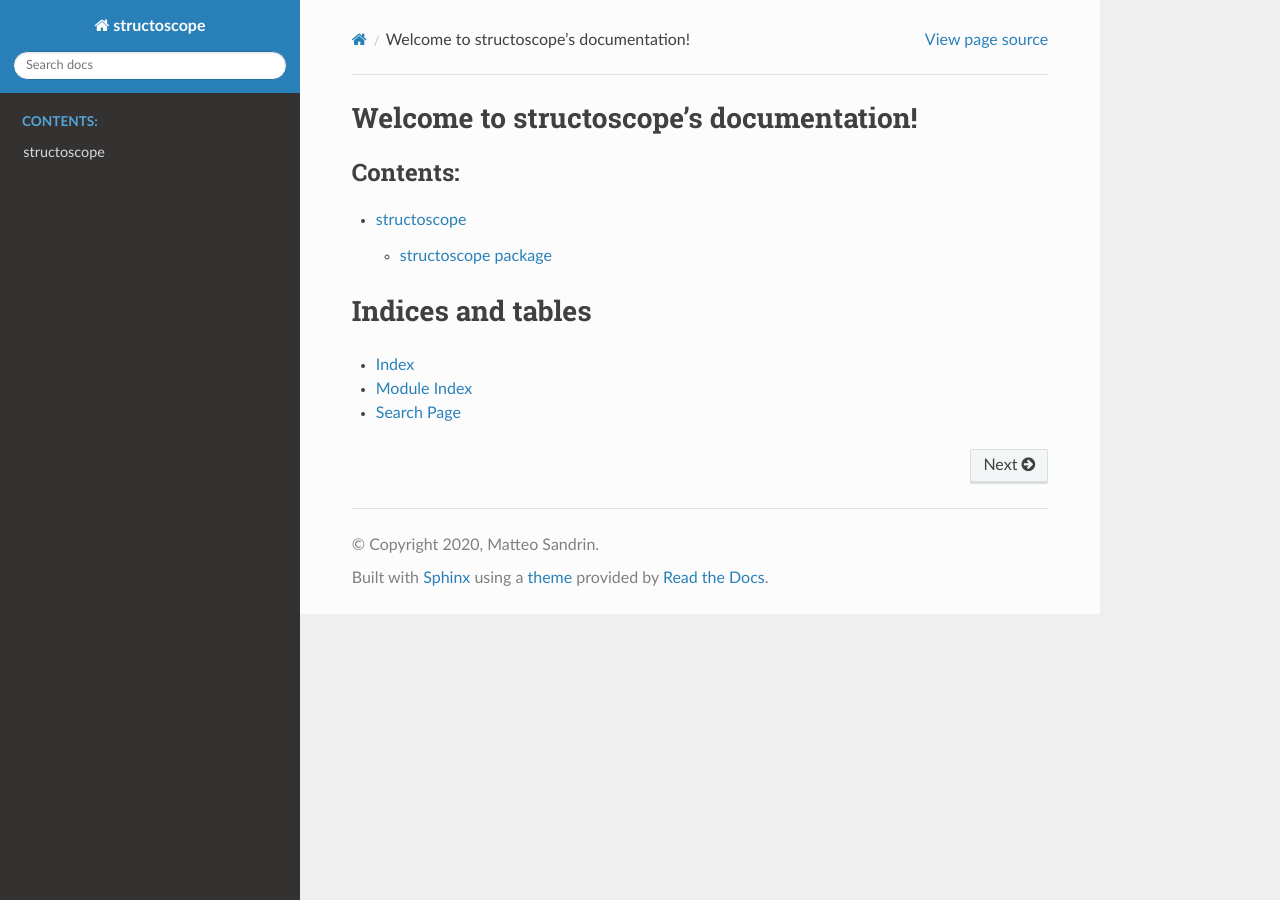
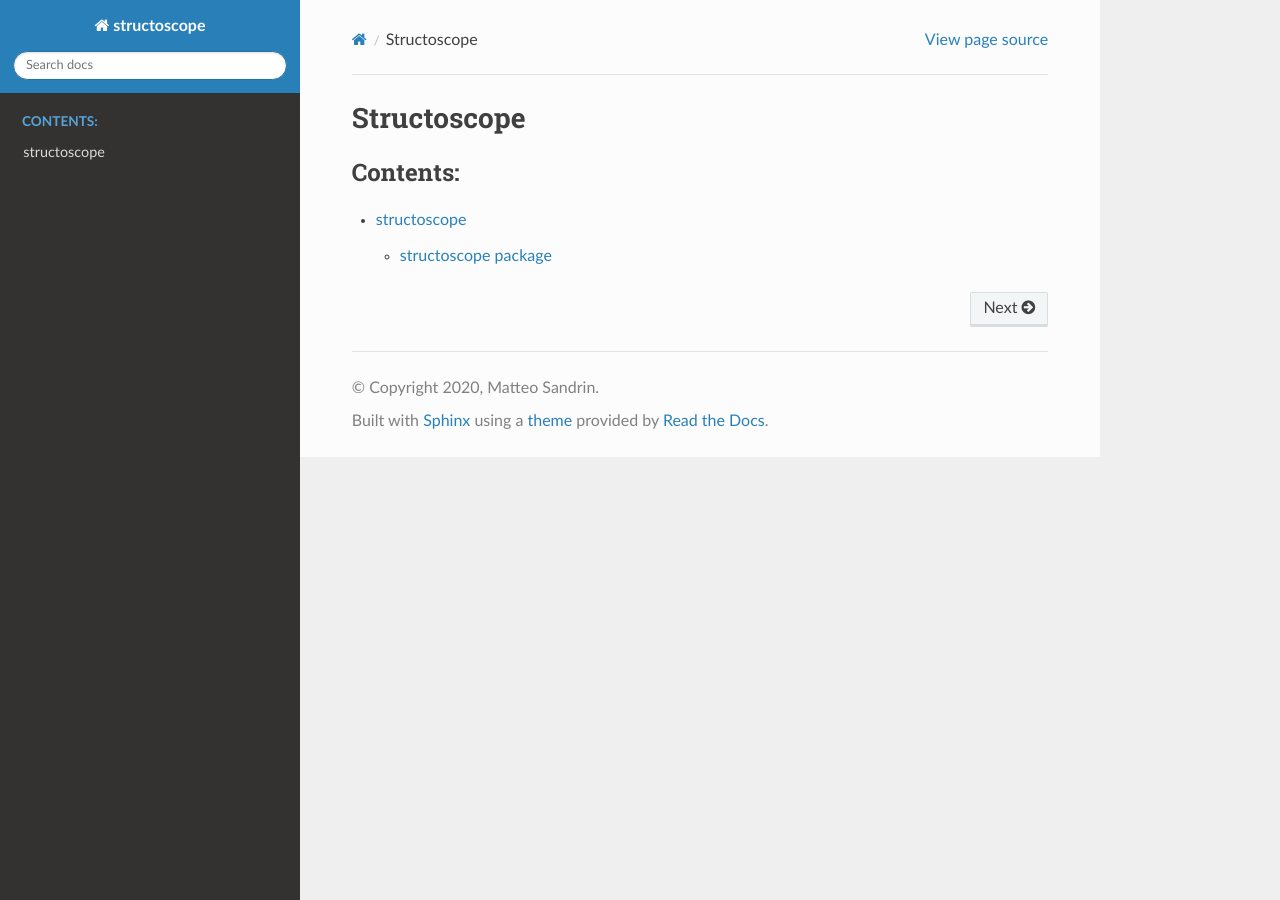
Before and after one commit to matteosandrin/structoscope, a Sphinx documentation site: the page built from docs/index.md, in a window 1280 px wide. Built offline with Sphinx 7.4.7 and the Read the Docs theme 2.0.0, drawn with Linux system fonts in a browser that asks for light colours; some of the changed lines change nothing that is shown.

Commit message:
Change to markdown

````diff
--- a/docs/conf.py
+++ b/docs/conf.py
@@ -12,7 +12,16 @@
 #
 import os
 import sys
+from recommonmark.transform import AutoStructify
+
 sys.path.insert(0, os.path.abspath('..'))
+
+
+def setup(app):
+    app.add_config_value('recommonmark_config', {
+        'auto_toc_tree_section': 'Contents',
+    }, True)
+    app.add_transform(AutoStructify)
 
 
 # -- Project information -----------------------------------------------------
@@ -23,6 +32,7 @@
 
 # The full version, including alpha/beta/rc tags
 release = '0.0.1'
+master_doc = 'index'
 
 
 # -- General configuration ---------------------------------------------------
@@ -30,7 +40,9 @@
 # Add any Sphinx extension module names here, as strings. They can be
 # extensions coming with Sphinx (named 'sphinx.ext.*') or your custom
 # ones.
-extensions = ['sphinx.ext.autodoc', 'sphinx_rtd_theme']
+extensions = ['sphinx.ext.autodoc', 'sphinx_rtd_theme', 'recommonmark']
+
+source_suffix = ['.rst', '.md']
 
 # Add any paths that contain templates here, relative to this directory.
 templates_path = ['_templates']
--- /dev/null
+++ b/docs/index.md
@@ -0,0 +1,10 @@
+Structoscope
+============
+
+```eval_rst
+.. toctree::
+   :maxdepth: 2
+   :caption: Contents:
+
+   modules
+```
--- a/docs/index.rst
+++ /dev/null
@@ -1,20 +0,0 @@
-.. structoscope documentation master file, created by
-   sphinx-quickstart on Fri Nov  6 17:39:46 2020.
-   You can adapt this file completely to your liking, but it should at least
-   contain the root `toctree` directive.
-
-Welcome to structoscope's documentation!
-========================================
-
-.. toctree::
-   :maxdepth: 2
-   :caption: Contents:
-
-   modules
-
-Indices and tables
-==================
-
-* :ref:`genindex`
-* :ref:`modindex`
-* :ref:`search`
````
Also changed, not shown: 2 other files.
